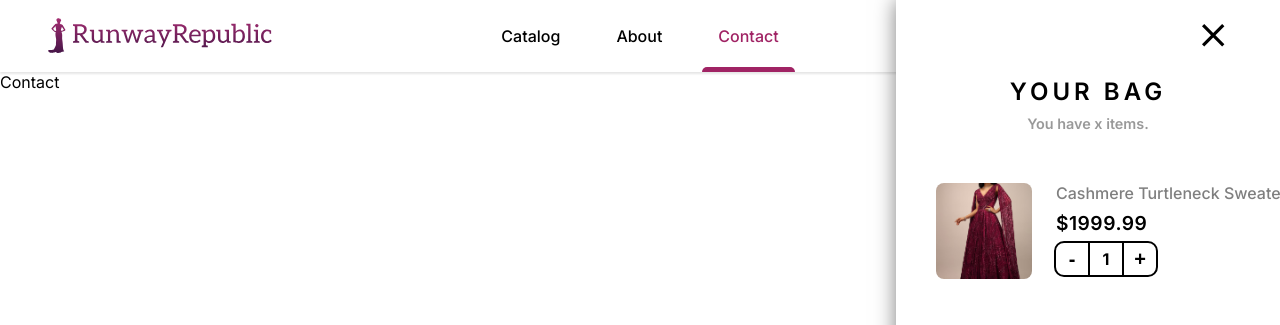
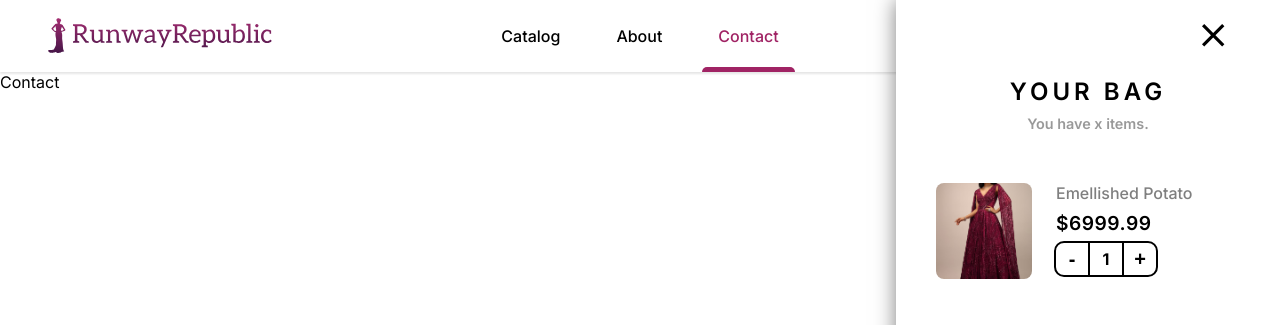
Before and after one commit to Luzefiru/odin-shopping-cart, a React (Create React App) app: page /contact in a window 1280 px wide. Both pictures are taken after a click on the icon 1199 px from the left and 36 px from the top of the page. Shown: the top 325 px of the page. Built offline with nearby package versions, Linux system fonts and the light colour scheme.

Commit message:
feat: add cart item add & remove logic

```diff
--- a/src/components/cart/Cart.jsx
+++ b/src/components/cart/Cart.jsx
@@ -1,7 +1,79 @@
+import CartItem from './CartItem';
 import './Cart.css';
+import { useState, useEffect } from 'react';
 import item1 from '../../assets/catalog/embellished-gown.jpg';
 
 const Cart = () => {
+  const [items, setItems] = useState([]);
+
+  const cartAddItem = ({ name, price, image }) => {
+    setItems([...items, { name, price, src: image }]);
+  };
+
+  const cartRemoveItem = ({ name, price, image }) => {
+    items.splice(items.indexOf({ name, price, src: image }), 1);
+    // force trigger a re-render
+    setItems([...items]);
+  };
+
+  useEffect(() => {
+    setItems([{ name: 'Emellished Potato', price: '6999.99', src: item1 }]);
+  }, []);
+
+  const cartCountItem = ({ name, price, image }) => {
+    const count = items.filter((e) => {
+      return e.name === name && e.price === price && e.src === image;
+    }).length;
+    return count;
+  };
+
+  const generateCartContents = () => {
+    const uniqueItems = [];
+    for (let i of items) {
+      let flag = false;
+      for (let j of uniqueItems) {
+        // don't add the item in uniqueItems if it already matches an object in uniqueItems
+        if (i.name === j.name && i.price === j.price && i.src === j.src) {
+          flag = true;
+        }
+      }
+      // if the item is unique
+      if (flag === false) {
+        uniqueItems.push(i);
+      }
+    }
+
+    const cartItemCards = uniqueItems.map((item) => {
+      return (
+        <CartItem
+          src={item.src}
+          name={item.name}
+          price={item.price}
+          count={cartCountItem({
+            name: item.name,
+            price: item.price,
+            image: item.src,
+          })}
+          handlePlus={() => {
+            cartAddItem({
+              name: item.name,
+              price: item.price,
+              image: item.src,
+            });
+          }}
+          handleMinus={() => {
+            cartRemoveItem({
+              name: item.name,
+              price: item.price,
+              image: item.src,
+            });
+          }}
+        />
+      );
+    });
+    return cartItemCards;
+  };
+
   return (
     <div className="Cart">
       <svg
@@ -22,32 +94,7 @@ const Cart = () => {
         <span className="Cart__header__subtext">You have x items.</span>
       </div>
 
-      <div className="Cart__contents">
-        <div className="Cart__contents__item">
-          <img
-            alt="Embellished Gown"
-            src={item1}
-            className="Cart__contents__item__img"
-          ></img>
-          <div className="Cart__contents__item__details">
-            <div className="Cart__contents__item__details__name">
-              Cashmere Turtleneck Sweater
-            </div>
-            <div className="Cart__contents__item__details__price">1999.99</div>
-            <div className="Cart__contents__item__details__count">
-              <button className="Cart__contents__item__details__count__minus">
-                <span>-</span>
-              </button>
-              <div className="Cart__contents__item__details__count__total">
-                1
-              </div>
-              <button className="Cart__contents__item__details__count__plus">
-                <span>+</span>
-              </button>
-            </div>
-          </div>
-        </div>
-      </div>
+      <div className="Cart__contents">{generateCartContents()}</div>
 
       <div className="Cart__checkout">
         <div className="Cart__checkout__summary">
--- /dev/null
+++ b/src/components/cart/CartItem.jsx
@@ -0,0 +1,38 @@
+const CartItem = (props) => {
+  return (
+    <div className="Cart__contents__item">
+      <img
+        alt="Embellished Gown"
+        src={props.src}
+        className="Cart__contents__item__img"
+      ></img>
+      <div className="Cart__contents__item__details">
+        <div className="Cart__contents__item__details__name">{props.name}</div>
+        <div className="Cart__contents__item__details__price">
+          {props.price}
+        </div>
+        <div className="Cart__contents__item__details__count">
+          <button
+            onClick={props.handleMinus}
+            type="button"
+            className="Cart__contents__item__details__count__minus"
+          >
+            <span>-</span>
+          </button>
+          <div className="Cart__contents__item__details__count__total">
+            {props.count}
+          </div>
+          <button
+            onClick={props.handlePlus}
+            type="button"
+            className="Cart__contents__item__details__count__plus"
+          >
+            <span>+</span>
+          </button>
+        </div>
+      </div>
+    </div>
+  );
+};
+
+export default CartItem;
```
